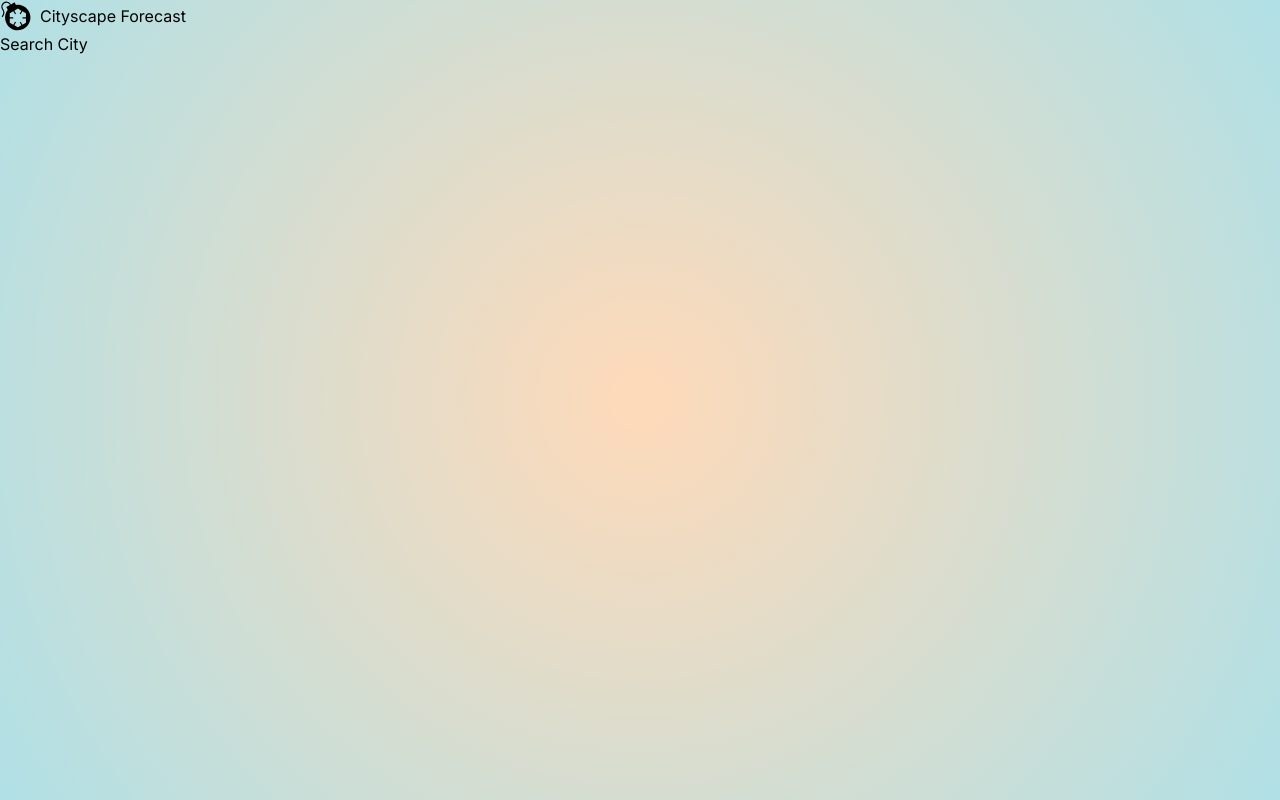
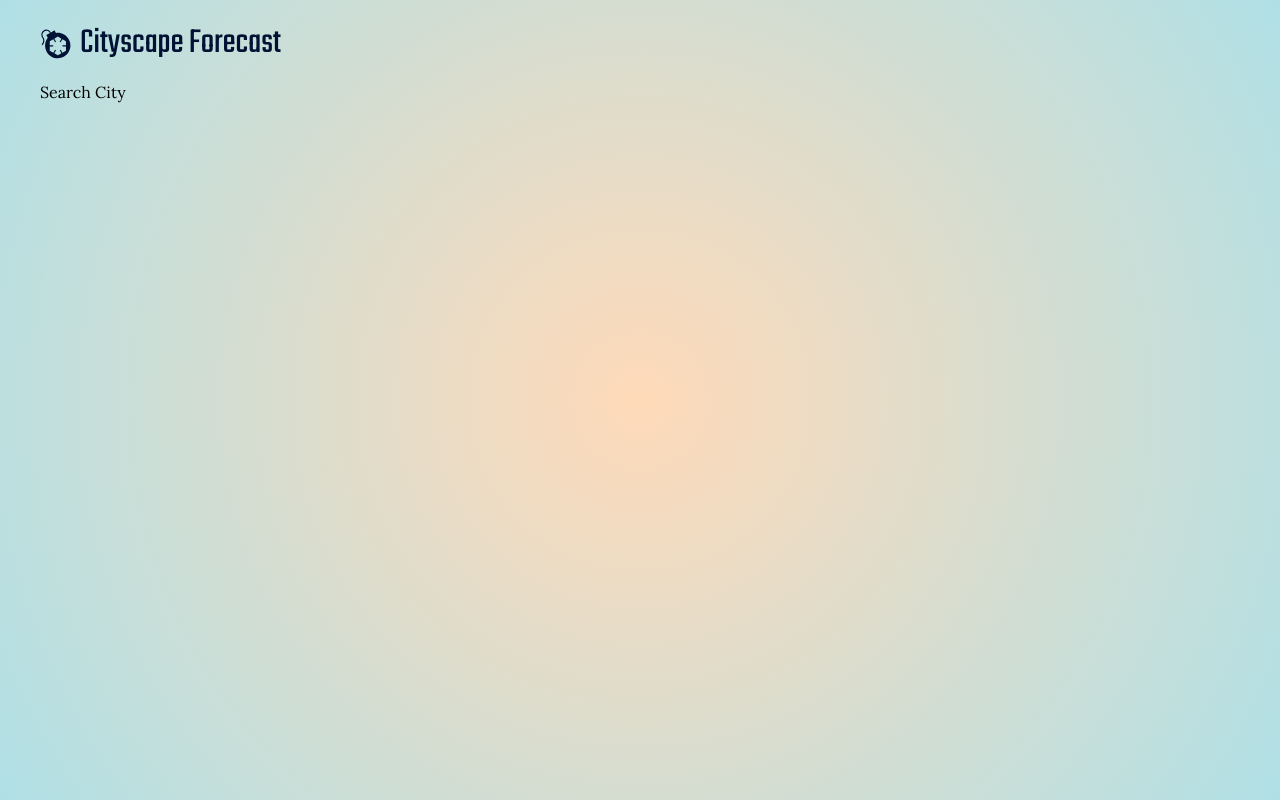
Before and after one commit to JamesUdy/Cityscape_Forecast, a Next.js app: page / in a window 1280 px wide. Built offline with nearby package versions, Linux system fonts and the light colour scheme.

Commit message:
Ui: Styled Website Logo

```diff
--- a/app/assets/svg/Logo.tsx
+++ b/app/assets/svg/Logo.tsx
@@ -3,7 +3,7 @@ import React from 'react';
 const Logo = () => {
   return (
     <svg xmlns="http://www.w3.org/2000/svg" width="32" height="32" viewBox="0 0 512 512">
-        <path fill="currentColor" d="M102.594 25.25c-.672 0-1.33.013-2 .03c-16.057.432-31.337 6.06-44.03 15.126c-33.852 24.18-50.126 74.626-18.408 117.75C63.13 192.11 52.25 236.92 26.406 261.97l13 13.436c31.974-30.99 44.87-86.05 13.782-128.312c-25.944-35.273-12.25-72.562 14.218-91.47C80.64 46.172 96.88 41.747 113.22 44.97c15.68 3.092 31.976 13.18 46.405 34.655l-59.22 34.28l24.126 41.907c-49.46 63.358-58.506 153.024-15.905 227.032c55.97 97.235 179.88 130.596 276.75 74.5c96.87-56.096 130.033-180.39 74.063-277.625c-37.606-65.33-105.866-101.82-176-101.72c-9.166.013-18.365.66-27.532 1.938l-24.22-42.063l-55.842 32.344c-16.773-25.376-37.755-39.373-59-43.564a73.897 73.897 0 0 0-14.25-1.406zM285.78 137.5l56.783 32.78l-28.063 48.564c5.73 2.402 11.203 5.505 16.22 9.312l28.03-48.53l56.688 32.718v65.53h-55.97a74.028 74.028 0 0 1 .032 18.688h55.938v65.5l-56.72 32.75l-27.874-48.312a74.998 74.998 0 0 1-7.938 5.313c-2.683 1.548-5.438 2.88-8.22 4.062l27.877 48.28l-56.782 32.783l-56.686-32.75L256.906 356a74.18 74.18 0 0 1-16.187-9.313l-27.814 48.157l-56.78-32.78V296.56h55.718c-.773-6.25-.707-12.525.094-18.687h-55.813v-65.53l56.75-32.75l28 48.436a75.098 75.098 0 0 1 7.625-5.06c2.805-1.62 5.683-3.003 8.594-4.22l-28-48.53l56.687-32.72z"/>
+        <path className='fill-[#001233] group-hover:fill-[#012a4a] ease-in duration-300' d="M102.594 25.25c-.672 0-1.33.013-2 .03c-16.057.432-31.337 6.06-44.03 15.126c-33.852 24.18-50.126 74.626-18.408 117.75C63.13 192.11 52.25 236.92 26.406 261.97l13 13.436c31.974-30.99 44.87-86.05 13.782-128.312c-25.944-35.273-12.25-72.562 14.218-91.47C80.64 46.172 96.88 41.747 113.22 44.97c15.68 3.092 31.976 13.18 46.405 34.655l-59.22 34.28l24.126 41.907c-49.46 63.358-58.506 153.024-15.905 227.032c55.97 97.235 179.88 130.596 276.75 74.5c96.87-56.096 130.033-180.39 74.063-277.625c-37.606-65.33-105.866-101.82-176-101.72c-9.166.013-18.365.66-27.532 1.938l-24.22-42.063l-55.842 32.344c-16.773-25.376-37.755-39.373-59-43.564a73.897 73.897 0 0 0-14.25-1.406zM285.78 137.5l56.783 32.78l-28.063 48.564c5.73 2.402 11.203 5.505 16.22 9.312l28.03-48.53l56.688 32.718v65.53h-55.97a74.028 74.028 0 0 1 .032 18.688h55.938v65.5l-56.72 32.75l-27.874-48.312a74.998 74.998 0 0 1-7.938 5.313c-2.683 1.548-5.438 2.88-8.22 4.062l27.877 48.28l-56.782 32.783l-56.686-32.75L256.906 356a74.18 74.18 0 0 1-16.187-9.313l-27.814 48.157l-56.78-32.78V296.56h55.718c-.773-6.25-.707-12.525.094-18.687h-55.813v-65.53l56.75-32.75l28 48.436a75.098 75.098 0 0 1 7.625-5.06c2.805-1.62 5.683-3.003 8.594-4.22l-28-48.53l56.687-32.72z"/>
     </svg>
   )
 };
--- a/app/components/Home/Home.tsx
+++ b/app/components/Home/Home.tsx
@@ -5,7 +5,7 @@ import SearchCity from '../SearchCity/SearchCity';
 
 const Home = () => {
   return (
-    <main className="bg-color h-screen">
+    <main className="bg-color h-screen px-10 py-6 flex flex-col space-y-4">
       <Logo />
       <SearchCity />
     </main>
--- /dev/null
+++ b/app/components/WebLogo/WebLogo.css
@@ -0,0 +1,3 @@
+span {
+    font-family: 'Teko', sans-serif;
+}
--- a/app/components/WebLogo/WebLogo.tsx
+++ b/app/components/WebLogo/WebLogo.tsx
@@ -2,11 +2,13 @@ import React from 'react';
 
 import { Logo } from '@/app/assets';
 
+import './WebLogo.css';
+
 const WebLogo = () => {
   return (
-    <section className='flex items-center space-x-2'>
+    <section className='flex items-center group space-x-2'>
         <Logo />
-        <span>Cityscape Forecast</span>
+        <span className='text-4xl text-[#001233] group-hover:text-[#012a4a] ease-in duration-300'>Cityscape Forecast</span>
     </section>
   )
 };
--- a/app/globals.css
+++ b/app/globals.css
@@ -1,6 +1,13 @@
-@tailwind base;
+@import url('https://fonts.googleapis.com/css2?family=Lora:ital,wght@0,400;0,500;0,600;0,700;1,400;1,500;1,600;1,700&display=swap');
+@import url('https://fonts.googleapis.com/css2?family=Teko:wght@300;400;500;600;700&display=swap');
+
+ @tailwind base;
 @tailwind components;
 @tailwind utilities;
+
+main {
+  font-family: 'Lora', serif;
+}
 
 .bg-color {
   background: rgb(255,218,185);
```
